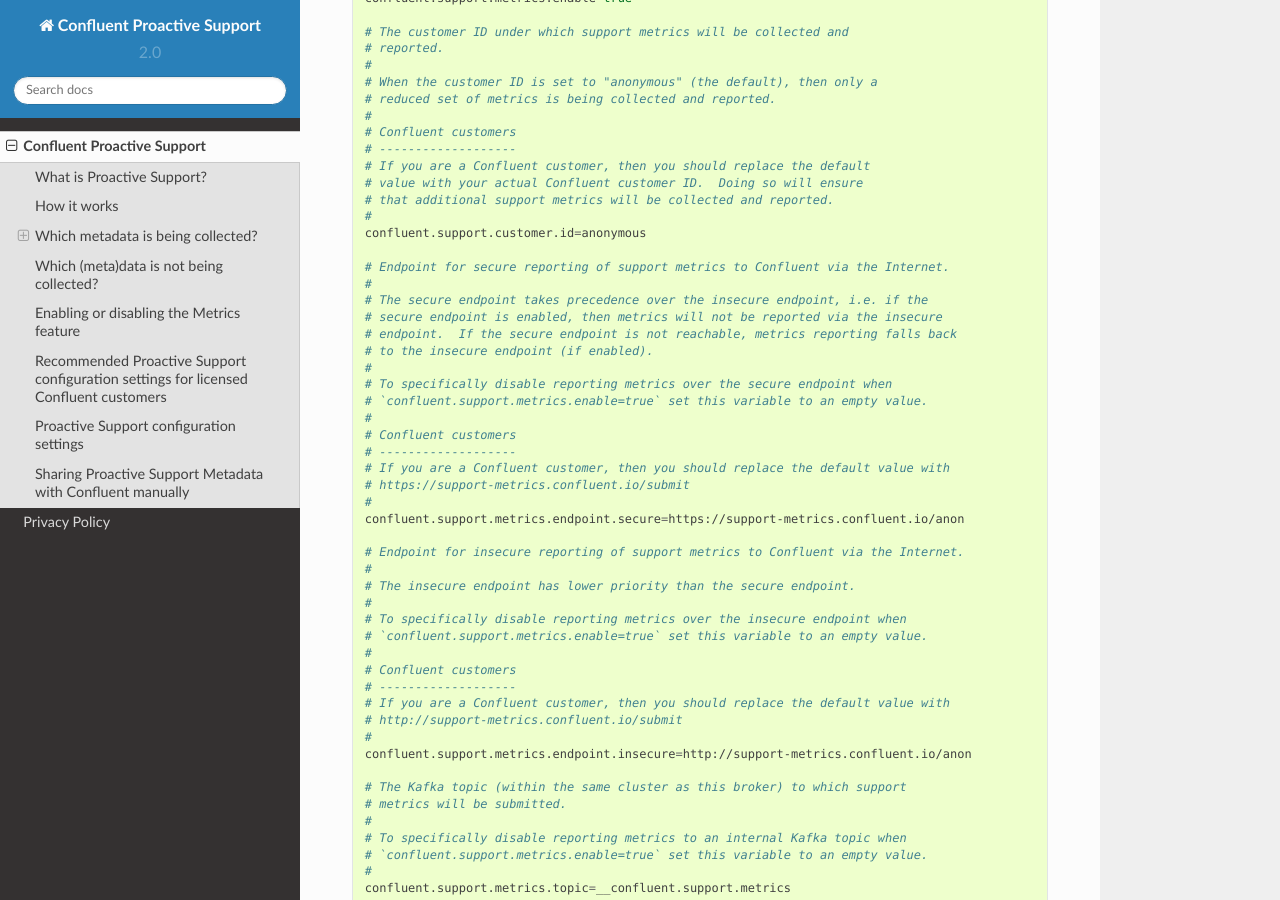
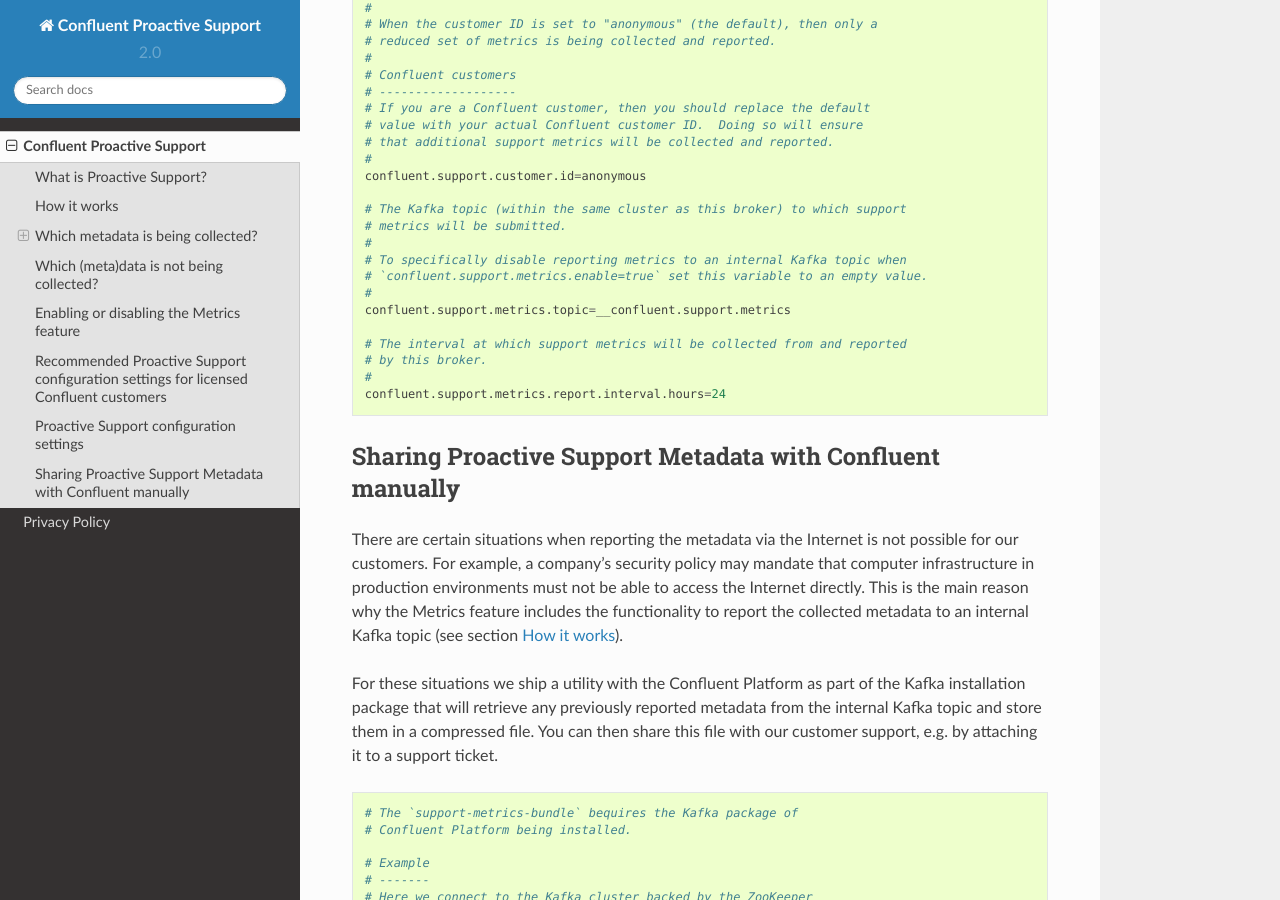
Before and after one commit to mohnishbasha/support-metrics-client, a Sphinx documentation site: the page built from docs/proactive-support.rst, in a window 1280 px wide and 900 px high, scrolled down 3398 px. Built offline with Sphinx 7.4.7 and the Read the Docs theme 2.0.0, drawn with Linux system fonts in a browser that asks for light colours; some of the changed text lies outside the part shown.

Commit message:
Remove documentation of endpoint settings as these will not be configurable anymore

```diff
--- a/docs/proactive-support.rst
+++ b/docs/proactive-support.rst
@@ -92,7 +92,7 @@
 Recommended Proactive Support configuration settings for licensed Confluent customers
 -------------------------------------------------------------------------------------
 
-Confluent customers must change a few settings in the default broker configuration as described below to ensure that additional Metadata is being collected and reported to Confluent.  Notably, you must provide your Confluent customer ID and, for reporting support metrics to Confluent via the Internet, change the default endpoints to customer-only HTTPS/HTTP endpoints.
+Confluent customers must change the `confluent.support.customer.id` setting and provide their respective Confluent customer ID.  Please reach out to our customer support if you have any questions.
 
 .. sourcecode:: bash
     :linenos:
@@ -103,8 +103,7 @@
     # Recommended settings for licensed Confluent customers
     confluent.support.metrics.enable=true
     confluent.support.customer.id=REPLACE_WITH_YOUR_CUSTOMER_ID
-    confluent.support.metrics.endpoint.secure=https://support-metrics.confluent.io/submit
-    confluent.support.metrics.endpoint.insecure=http://support-metrics.confluent.io/submit
+
 
 .. _ps-configuration-settings:
 
@@ -136,37 +135,6 @@
     # that additional support metrics will be collected and reported.
     #
     confluent.support.customer.id=anonymous
-
-    # Endpoint for secure reporting of support metrics to Confluent via the Internet.
-    #
-    # The secure endpoint takes precedence over the insecure endpoint, i.e. if the
-    # secure endpoint is enabled, then metrics will not be reported via the insecure
-    # endpoint.  If the secure endpoint is not reachable, metrics reporting falls back
-    # to the insecure endpoint (if enabled).
-    #
-    # To specifically disable reporting metrics over the secure endpoint when
-    # `confluent.support.metrics.enable=true` set this variable to an empty value.
-    #
-    # Confluent customers
-    # -------------------
-    # If you are a Confluent customer, then you should replace the default value with
-    # https://support-metrics.confluent.io/submit
-    #
-    confluent.support.metrics.endpoint.secure=https://support-metrics.confluent.io/anon
-
-    # Endpoint for insecure reporting of support metrics to Confluent via the Internet.
-    #
-    # The insecure endpoint has lower priority than the secure endpoint.
-    #
-    # To specifically disable reporting metrics over the insecure endpoint when
-    # `confluent.support.metrics.enable=true` set this variable to an empty value.
-    #
-    # Confluent customers
-    # -------------------
-    # If you are a Confluent customer, then you should replace the default value with
-    # http://support-metrics.confluent.io/submit
-    #
-    confluent.support.metrics.endpoint.insecure=http://support-metrics.confluent.io/anon
 
     # The Kafka topic (within the same cluster as this broker) to which support
     # metrics will be submitted.
```
